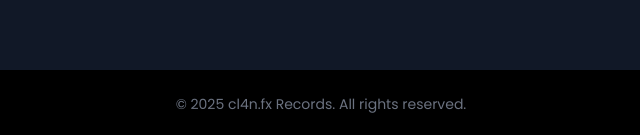
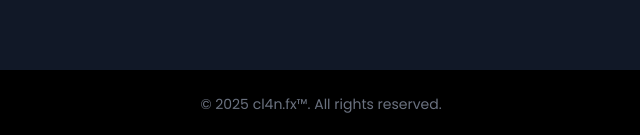
Before and after one commit to souraaav/Sourav-2, a plain HTML site: page index.html in a window 1280 px wide. Shown: the part 2942-3077 px from the top of the page, 319-959 px from the left. Drawn offline with nearby package versions, Linux system fonts and the light colour scheme.

Commit message:
Update index.html

```diff
--- a/index.html
+++ b/index.html
@@ -60,7 +60,7 @@
     </div>
   </section>
   <footer class="text-center py-6 bg-black text-gray-500 text-sm">
-    © 2025 cl4n.fx Records. All rights reserved.
+    © 2025 cl4n.fx™. All rights reserved.
   </footer>
 
 </body>
```
